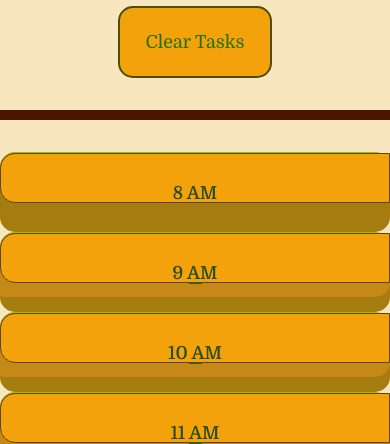
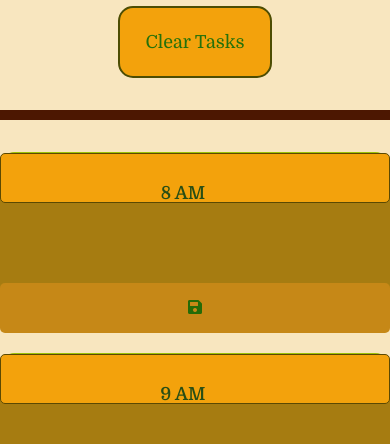
Before and after one commit to ekellv/Challenge-5, a plain HTML site: page Develop/index.html in a window 390 px wide. Shown: the part 399-843 px from the top of the page. Drawn offline with nearby package versions, Linux system fonts and the light colour scheme; files whose address does not match are found by name.

Commit message:
added mobile functionality to styling

```diff
--- a/Develop/style.css
+++ b/Develop/style.css
@@ -102,3 +102,28 @@ h1 {
   border: 2px solid rgb(77, 77, 3);
   font-size: 18px;
 }
+
+@media screen and (max-width: 768px), screen and (max-width: 575px) {
+  .row {
+    height: auto;
+    margin-top: 20px;
+  }
+
+  .hour {
+    padding-right: 10%;
+
+    border-radius: 5px;
+  }
+
+  .saveBtn {
+    border: 0;
+    border-radius: 5px;
+    height: 50px;
+  }
+
+  textarea {
+    min-height: 80px;
+    border: 0;
+  }
+
+}
```
